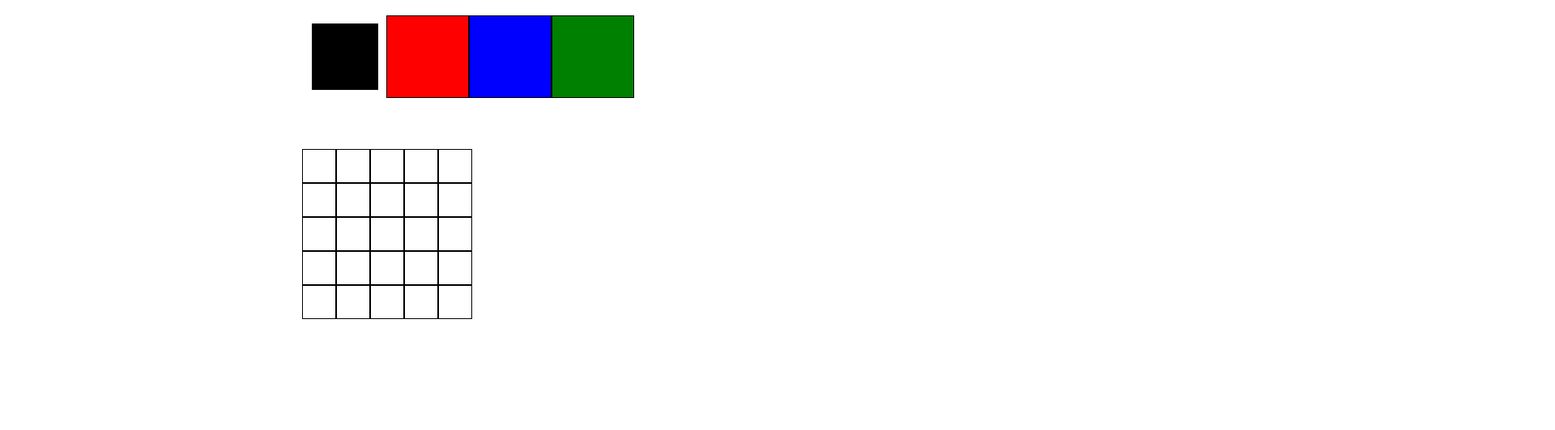
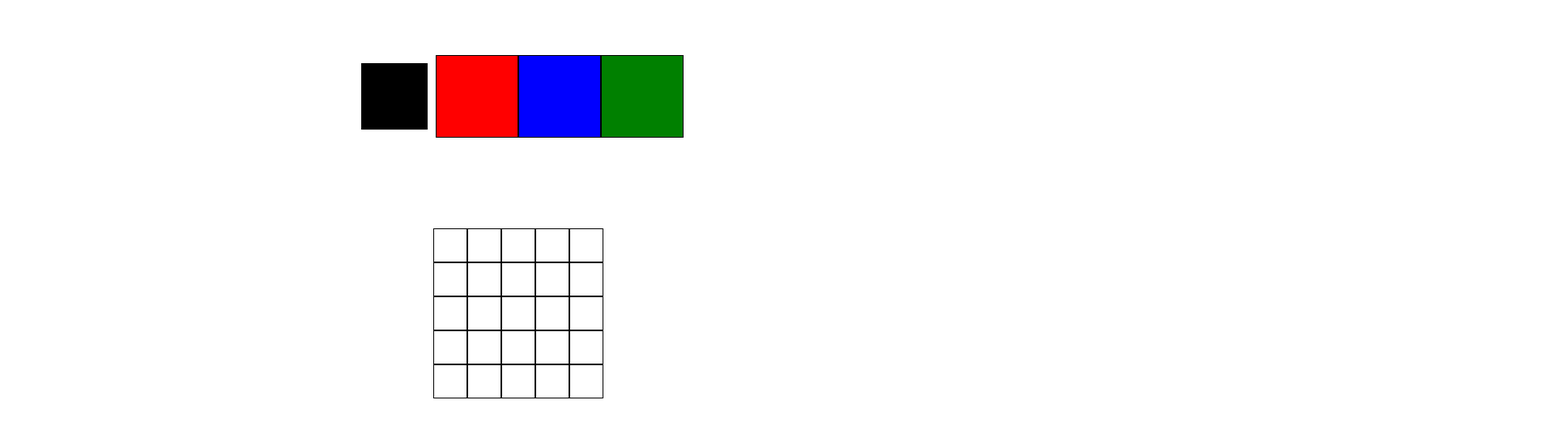
Before and after one commit to AlessandroFMello/Project-Pixels-Art, a website: page index.html in a window 1280 px wide. Shown: the part 61-592 px from the top of the page at 81% size, 1920 px wide, since content can reach past the window. Drawn offline with Linux system fonts and the light colour scheme.

Commit message:
modifica arquivo css

```diff
--- a/styles/style.css
+++ b/styles/style.css
@@ -30,8 +30,8 @@
   width: 210px;
   height: 210px;
   padding-top: 5%;
-  padding-left: 365px;
-  padding-right: 3%;
+  margin-left: auto;
+  margin-right: auto;
 }
 
 #black {
@@ -45,8 +45,10 @@
 #color-palette {
   width: 100%;
   height: 102px;
-  padding-left: 29%;
-  padding-right: 29%;
+  display: flex;
+  justify-content: center;
+  align-items: center;
+  height: 200px;
 }
 
 #green {
@@ -59,4 +61,7 @@
 
 #title {
   text-align: center;
+  display: flex;
+  justify-content: center;
+  align-items: center;
 }
```
